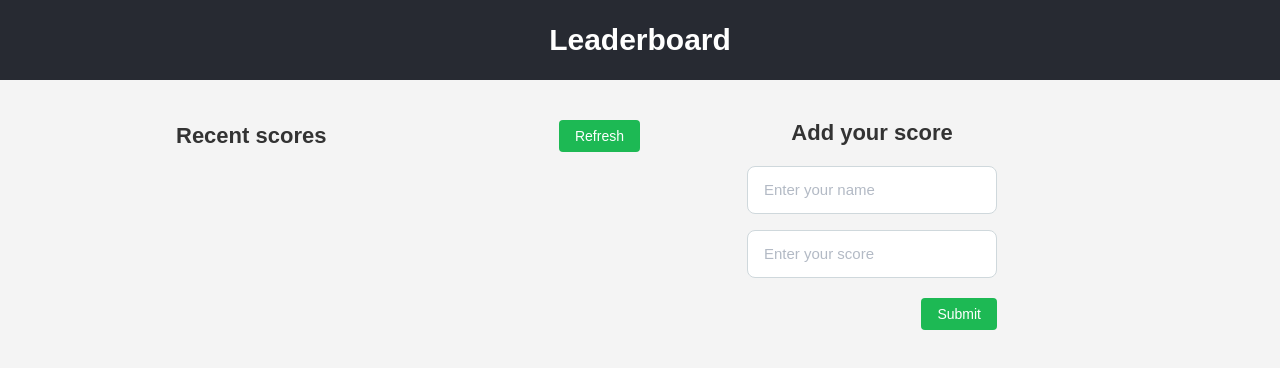
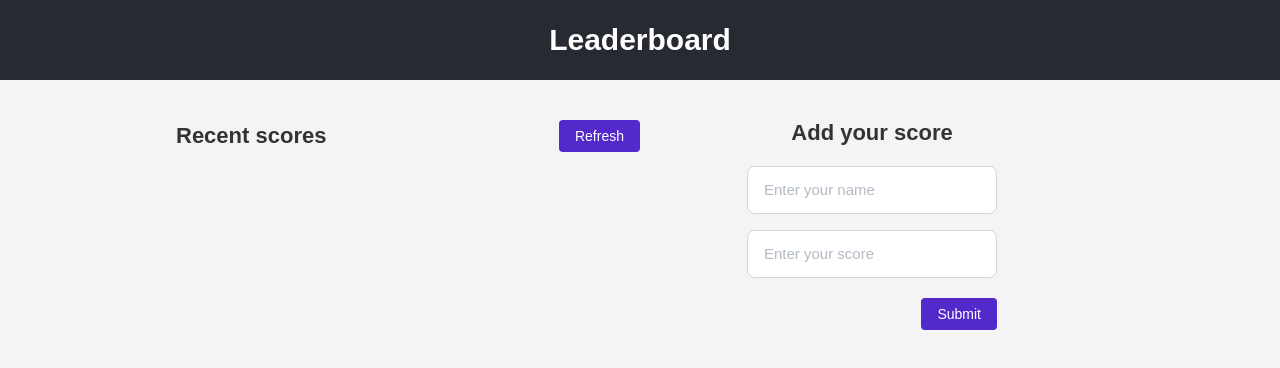
Before and after one commit to gvgesanto2/microverse-leaderboard, a website built with webpack: page src/index.html in a window 1280 px wide. Built offline with nearby package versions, Linux system fonts and the light colour scheme; no server answers; a web font is replaced by a local one.

Commit message:
feat: Change primary color to purple

```diff
--- a/src/styles/abstracts/_variables.scss
+++ b/src/styles/abstracts/_variables.scss
@@ -2,7 +2,7 @@
 
 :root {
   /* Color Palette */
-  --green-400: #1db954;
+  --purple-400: #5429cc;
   --grey-dark-600: #58585a;
   --grey-dark-750: #333;
   --grey-dark-800: #272a32;
@@ -13,7 +13,7 @@
 
   /* Other Color Variables */
   --color-text: var(--grey-dark-750);
-  --color-primary: var(--green-400);
+  --color-primary: var(--purple-400);
 
   // Other variables
   --separator-line: 1px solid var(--grey-light-300);
```
Also changed, not shown: README.md.
